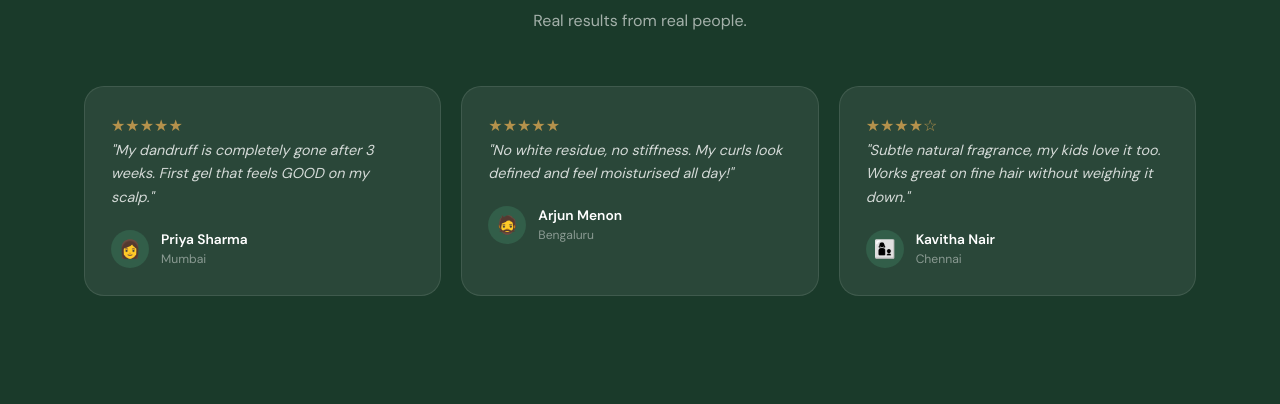
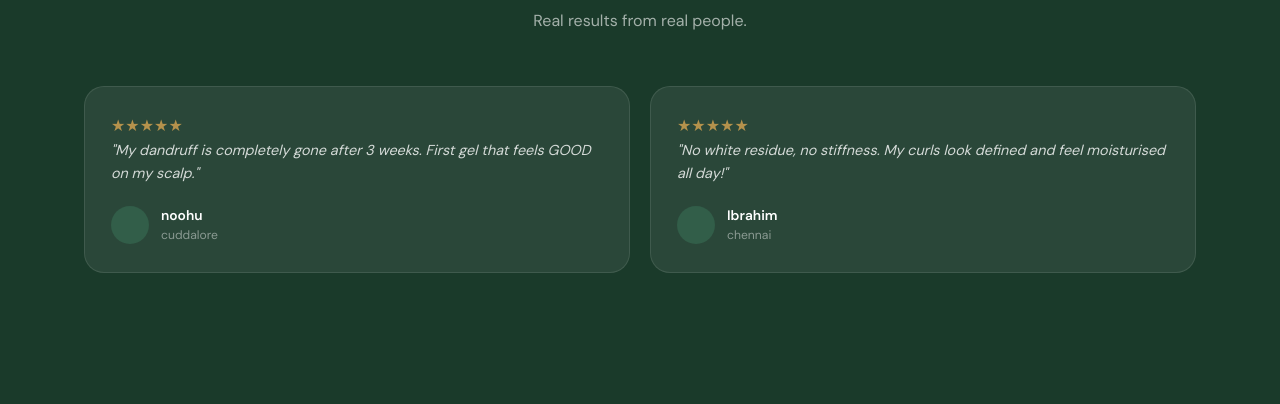
Before and after one commit to devilminds/herbix, a website: page public/index.html in a window 1280 px wide. Shown: the part 2038-2442 px from the top of the page. Drawn offline with nearby package versions, Linux system fonts and the light colour scheme; a web font is replaced by a local one.

Commit message:
Update index.html

```diff
--- a/public/index.html
+++ b/public/index.html
@@ -96,9 +96,8 @@
       <p class="sec-sub" style="color:rgba(255,255,255,.6);margin:10px auto 0;text-align:center">Real results from real people.</p>
     </div>
     <div class="testi-grid">
-      <div class="testi-card"><div class="stars">★★★★★</div><p>"My dandruff is completely gone after 3 weeks. First gel that feels GOOD on my scalp."</p><div class="reviewer"><div class="rev-av">👩</div><div><div class="rev-name">Priya Sharma</div><div class="rev-loc">Mumbai</div></div></div></div>
-      <div class="testi-card"><div class="stars">★★★★★</div><p>"No white residue, no stiffness. My curls look defined and feel moisturised all day!"</p><div class="reviewer"><div class="rev-av">🧔</div><div><div class="rev-name">Arjun Menon</div><div class="rev-loc">Bengaluru</div></div></div></div>
-      <div class="testi-card"><div class="stars">★★★★☆</div><p>"Subtle natural fragrance, my kids love it too. Works great on fine hair without weighing it down."</p><div class="reviewer"><div class="rev-av">👩‍👦</div><div><div class="rev-name">Kavitha Nair</div><div class="rev-loc">Chennai</div></div></div></div>
+      <div class="testi-card"><div class="stars">★★★★★</div><p>"My dandruff is completely gone after 3 weeks. First gel that feels GOOD on my scalp."</p><div class="reviewer"><div class="rev-av"></div><div><div class="rev-name">noohu</div><div class="rev-loc">cuddalore</div></div></div></div>
+      <div class="testi-card"><div class="stars">★★★★★</div><p>"No white residue, no stiffness. My curls look defined and feel moisturised all day!"</p><div class="reviewer"><div class="rev-av"></div><div><div class="rev-name">Ibrahim</div><div class="rev-loc">chennai</div></div></div></div>
     </div>
   </div>
 </section>
```
